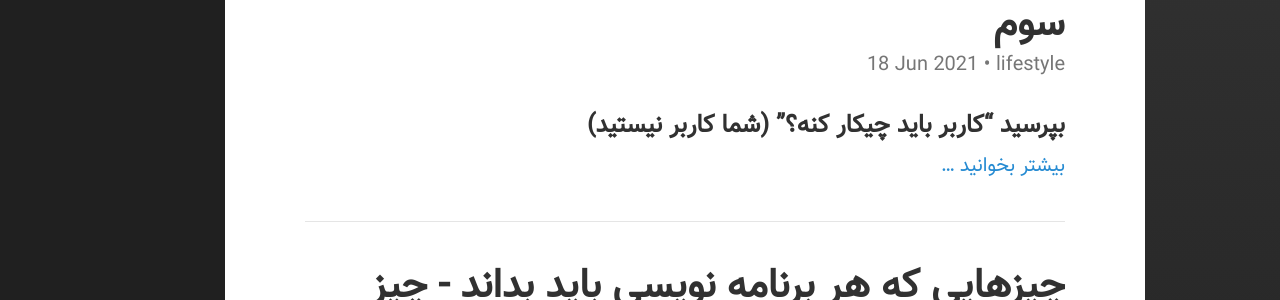
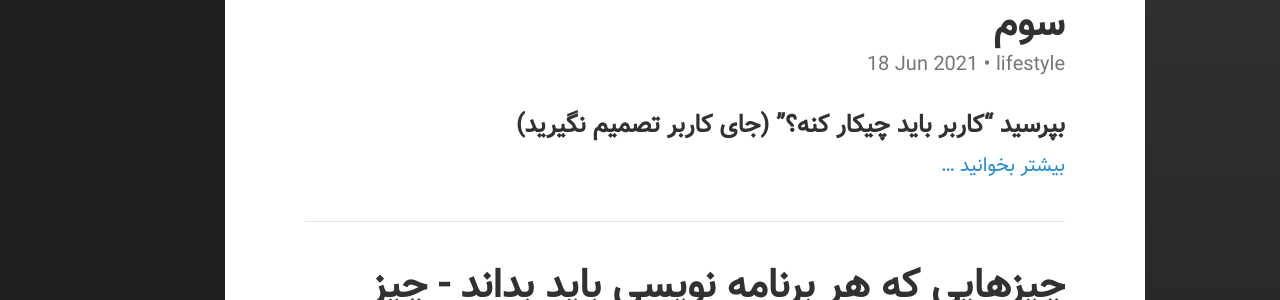
Before and after one commit to 1saeedsalehi/1saeedsalehi.github.io, a Jekyll site: the page built from index.html, in a window 1280 px wide. Shown: the part 130-430 px from the top of the page. Built offline with Jekyll 4.4.1, drawn with Linux system fonts in a browser that asks for light colours; the list of posts is cut into pages by our own code.

```diff
--- a/_posts/2021-06-18-97-things-every-programmer-should-know-ask-what-would-the-user-do.md
+++ b/_posts/2021-06-18-97-things-every-programmer-should-know-ask-what-would-the-user-do.md
@@ -13,18 +13,18 @@
 
 last_modified_at: 2021-06-18T12:00:00-05:00
 ---
-### بپرسید "کاربر باید چیکار کنه؟" (شما کاربر نیستید)
+### بپرسید "کاربر باید چیکار کنه؟" (جای کاربر تصمیم نگیرید)
 
-همه ما تصور میکنیم که بقیه ادما مثل ما فکر میکنن ، اما اونها این کار رو نمیکنند. روان شناس ها به این این [اثر اجماع کاذب])(https://fa.wikipedia.org/wiki/%D8%A7%D8%AB%D8%B1_%D8%A7%D8%AC%D9%85%D8%A7%D8%B9_%DA%A9%D8%A7%D8%B0%D8%A8) میگن
+همه ما تصور میکنیم که بقیه ادما مثل ما فکر میکنن ، اما اونها این کار رو نمیکنند. روان شناس ها به این این  [اثر اجماع کاذب])(https://fa.wikipedia.org/wiki/%D8%A7%D8%AB%D8%B1_%D8%A7%D8%AC%D9%85%D8%A7%D8%B9_%DA%A9%D8%A7%D8%B0%D8%A8) میگن
 وقتی ادما متاوت از ما فکر یا رفتار میکنن احتمالا اونا رو دچار مشکل میدونیم.
 
 این تعصب توضیح میده که چرا برنامه نویس ها به خودشون سختی میدن که خودشون رو جای کاربر ها قرار بدن. کاربر ها مثل برنامه نویس ها فکر نمیکنن. برای مثال اونا زمان کمتری رو با کامپیوتر کار میکنند و  نه میدونن و نه اهمیتی میدن که کامپیوتر چه جوری کار میکنه
-این به معنی هست که اونا نمیتوننداز هیچ کدوم از الگو هایی که برنامه نویس ها آشناست رو استفاده کنند.
+این به معنی هست که اونا نمیتونند از هیچ کدوم از الگو هایی که برنامه نویس ها آشناست رو استفاده کنند.
 
-بهترین راه برای این که بدونید کاربر ها چه جوری فک میکنند اینه که از کاربر بخواهید با استفاده از یک نرم افزار مشابه و یا چیزی که در حال توسعه هست کاری رو انجام بده و شما نگاه کنید
-باید مطمئن باشید که کاری که ازشون میخواهید باید واقعی باشه ؛ جمع کردن اعداد یک ستون خوبه ، یا مثلا هزینه های اخر ماهت رو جمع کن بهتره.
+بهترین راه برای این که بدونید کاربر ها چه جوری فک میکنند اینه که از کاربر بخواهید با استفاده از یک نرم افزار مشابه و یا چیزی که در حال توسعه هست کاری رو انجام بده و شما نگاه کنید.
+باید مطمئن باشید که کاری که ازشون میخواهید باید واقعی باشه ؛ مثلا خوبه که بگیم **جمع کردن اعداد یک ستون ** ، یا مثلا بهتره بگیم **هزینه های آخر ماهت رو جمع کن** .
 
-از کارهایی که خیلی خاص هستند بپرهیزید ؛ مثلا سلول ها رو انتخاب کن و فرمول جمع رو بنویس.
+از کارهایی که خیلی خاص هستند رو ازشون نخواهید ؛ مثلا **سلول ها رو انتخاب کن و فرمول جمع رو بنویس**.
 چون توی این سوال یک سرنخ خیلی بزرگ هست که چه جوری باید کار رو انجام بده
 
 کاربر رو وادار کنید که در مورد پیشرفت خودش صحبت کنه ، حرفش رو قطع نکنید و سعی نکنید کمک کنید و مدام از خود بپرسید که *چرا اون چنین کاری میکنه؟* *یا چرا این کارو نمیکنه؟*
```
